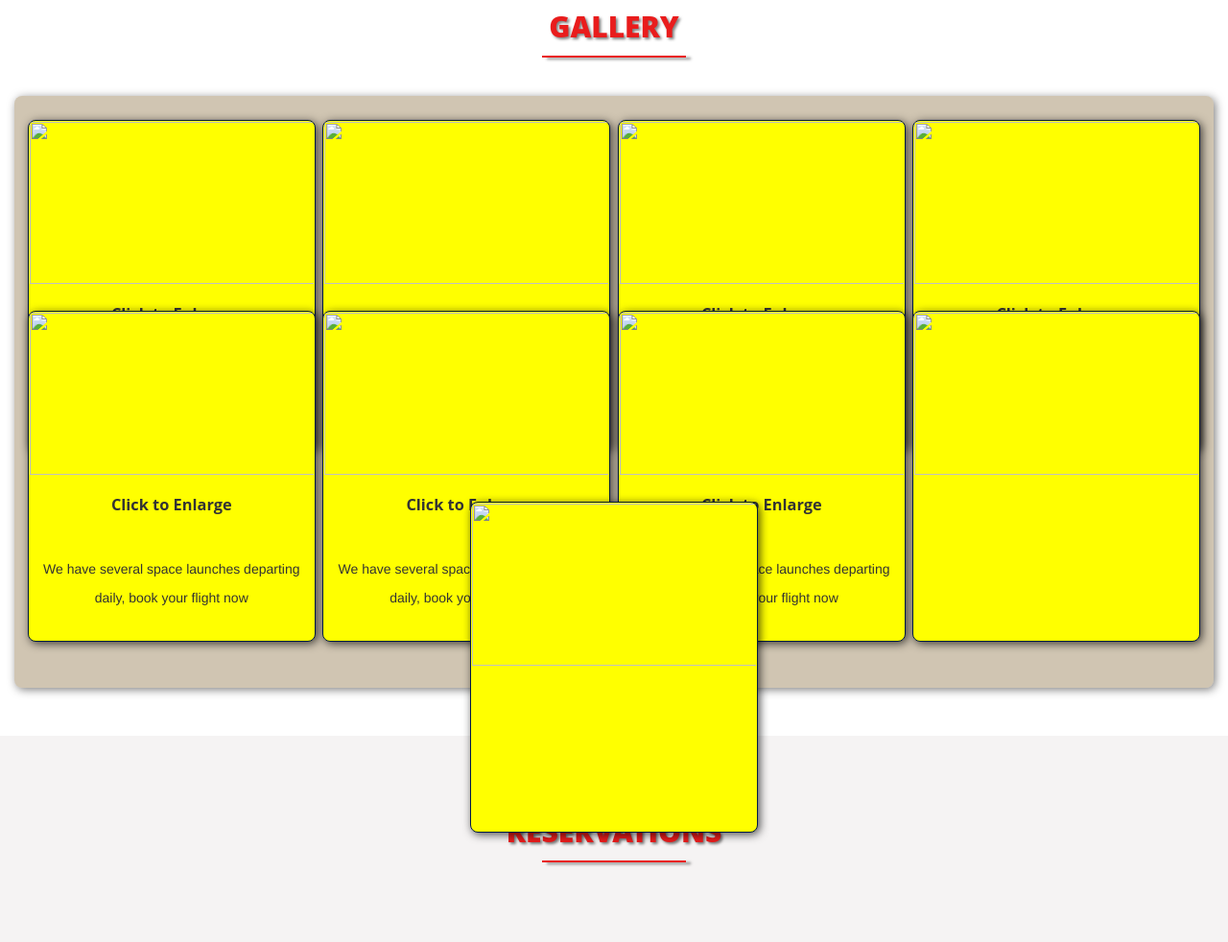
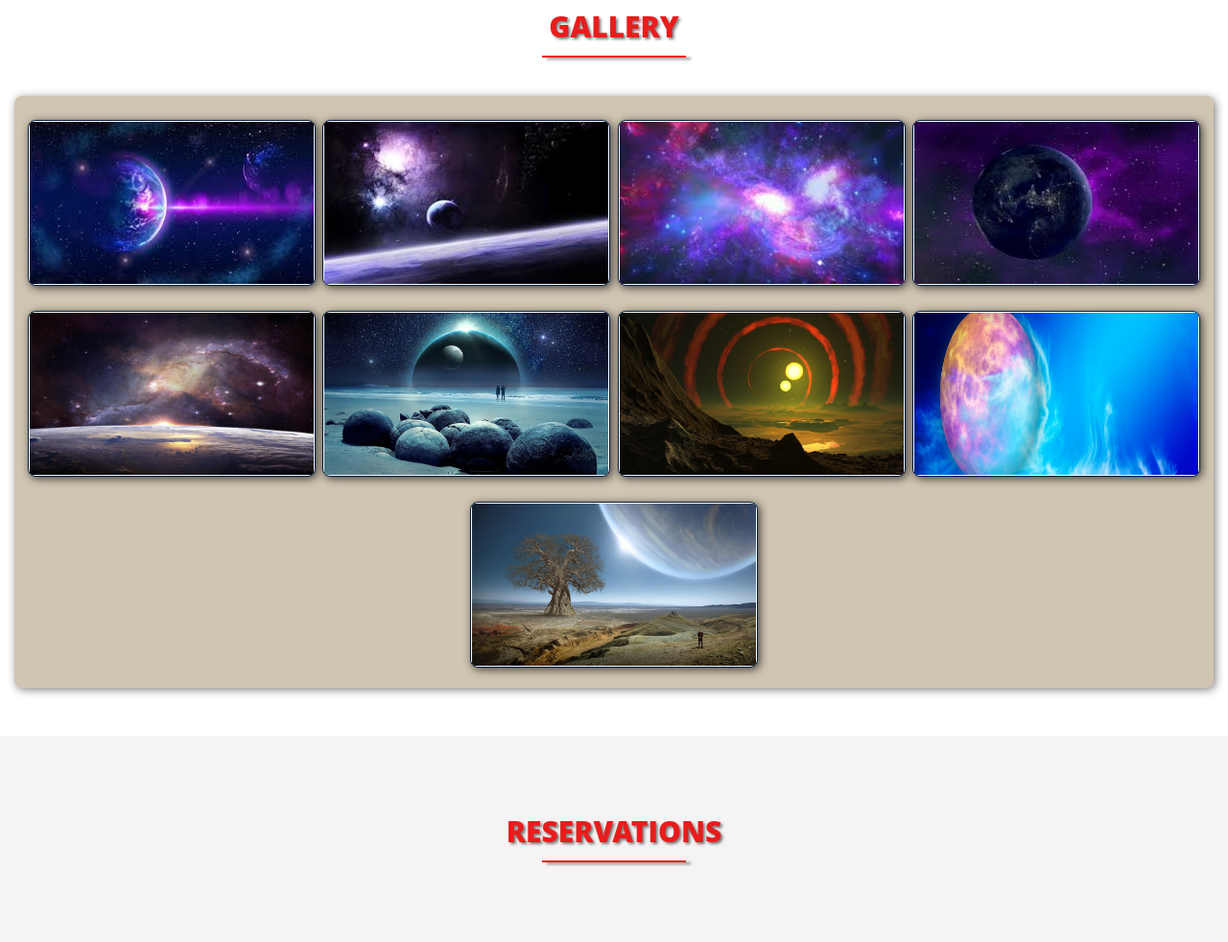
Before and after one commit to michaelhinshaw/Basic_HTML_and_CSS, a plain HTML site: page project/index.html in a window 1280 px wide. Shown: the part 1098-2080 px from the top of the page at 96% size. Drawn offline with Linux system fonts and the light colour scheme.

Commit message:
add css fixes

```diff
--- a/project/css/animations.css
+++ b/project/css/animations.css
@@ -39,12 +39,12 @@
 .photo {
   position: relative;
   line-height: 0;
-  margin-botoom: 2em;
+  margin-bottom: 2em;
   overflow: hidden;
   border-radius: 8px;
   padding: 1px;
   border: 1px solid #021a40;
-  background-color: #ff0;
+  background-color: #fff;
   box-shadow: 2px 2px 10px 0 rgba(0,0,0,0.7);
 }
 
@@ -61,7 +61,7 @@
   height: 169px;
 }
 
-.photo-verlay {
+.photo-overlay {
   color: #fff;
   position: absolute;
   top: 0;
--- a/project/css/shared.css
+++ b/project/css/shared.css
@@ -2,7 +2,7 @@
 
 html {
   font-family: sans serif;
-  font-size: 62.5%
+  font-size: 62.5%;
   -webkit-tap-highlight-color: rgba(0,0,0,0);
   -webkit-text-size-adjust: 100%;
   -ma-text-size-adjust: 100%;
@@ -243,7 +243,7 @@ section {
   padding: 2% 1% 2% 7%;
   width: 80%;
   border-top: 1px solid #09db0d;
-  border-right: #2px solid #424549;
+  border-right:  2px solid #424549;
   border-bottom: 2px solid #424549;
   border-left: 1px solid #090b0d;
   margin: 10px 1em;
--- a/project/index.html
+++ b/project/index.html
@@ -44,8 +44,8 @@
               <!-- Photo Container -->
               <div class="photo-container">
                 <div class="photo">
-                  <img src="" alt="">
-                  <div clas="photo-overlay">
+                  <img src="./images/planet_1.jpeg"  alt="planet zenith">
+                  <div class="photo-overlay">
                     <h3>Click to Enlarge</h3>
                     <p>We have several space launches departing daily, book your flight now</p>
                   </div>
@@ -57,7 +57,7 @@
                 <!-- Photo Container -->
                 <div class="photo-container">
                   <div class="photo">
-                    <img src="" alt="">
+                    <img src="./images/planet_2.jpeg" alt="Planet crestix">
                     <div class="photo-overlay">
                       <h3>Click to Enlarge</h3>
                       <p>We have several space launches departing daily, book your flight now</p>
@@ -69,8 +69,8 @@
                   <!-- Photo Container -->
                   <div class="photo-container">
                     <div class="photo">
-                      <img src="" alt="">
-                      <div clas="photo-overlay">
+                      <img src="./images/planet_3.jpeg" alt="planet anima">
+                      <div class="photo-overlay">
                         <h3>Click to Enlarge</h3>
                         <p>We have several space launches departing daily, book your flight now</p>
                       </div>
@@ -81,8 +81,8 @@
                     <!-- Photo Container -->
                     <div class="photo-container">
                       <div class="photo">
-                        <img src="" alt="">
-                        <div clas="photo-overlay">
+                        <img src="./images/planet_4.jpeg" alt="Planet Madisyn">
+                        <div class="photo-overlay">
                           <h3>Click to Enlarge</h3>
                           <p>We have several space launches departing daily, book your flight now</p>
                         </div>
@@ -93,8 +93,8 @@
                       <!-- Photo Container -->
                       <div class="photo-container">
                         <div class="photo">
-                          <img src="" alt="">
-                          <div clas="photo-overlay">
+                          <img src="./images/planet_5.jpg" alt="Planet after">
+                          <div class="photo-overlay">
                             <h3>Click to Enlarge</h3>
                             <p>We have several space launches departing daily, book your flight now</p>
                           </div>
@@ -105,8 +105,8 @@
                         <!-- Photo Container -->
                         <div class="photo-container">
                           <div class="photo">
-                            <img src="" alt="">
-                            <div clas="photo-overlay">
+                            <img src="./images/planet_6.jpg" alt="Planet Aeon">
+                            <div class="photo-overlay">
                               <h3>Click to Enlarge</h3>
                               <p>We have several space launches departing daily, book your flight now</p>
                             </div>
@@ -115,21 +115,23 @@
 
                         <!-- End Photo Container -->
                           <!-- Photo Container -->
+
                           <div class="photo-container">
                             <div class="photo">
-                              <img src="" alt="">
-                              <div clas="photo-overlay">
+                              <img src="./images/planet_7.jpg" alt="Planet Aeon">
+                              <div class="photo-overlay">
                                 <h3>Click to Enlarge</h3>
                                 <p>We have several space launches departing daily, book your flight now</p>
                               </div>
                             </div>
                           </div>
 
+
                           <!-- End Photo Container -->
                             <!-- Photo Container -->
                             <div class="photo-container">
                               <div class="photo">
-                                <img src="" alt="">
+                                <img src="./images/planet_8.jpg" alt="Planet Jumbanx">
                                 <div class="photo-overlay">
                                   <h3>Click to Enlarge</h3>
                                   <p>We have several space launches departing daily, book your flight now</p>
@@ -139,9 +141,10 @@
 
                             <!-- End Photo Container -->
                               <!-- Photo Container -->
+
                               <div class="photo-container">
                                 <div class="photo">
-                                  <img src="" alt="">
+                                  <img src="./images/planet_9.jpg" alt="Planet Aclaczan">
                                   <div class="photo-overlay">
                                     <h3>Click to Enlarge</h3>
                                     <p>We have several space launches departing daily, book your flight now</p>
```
